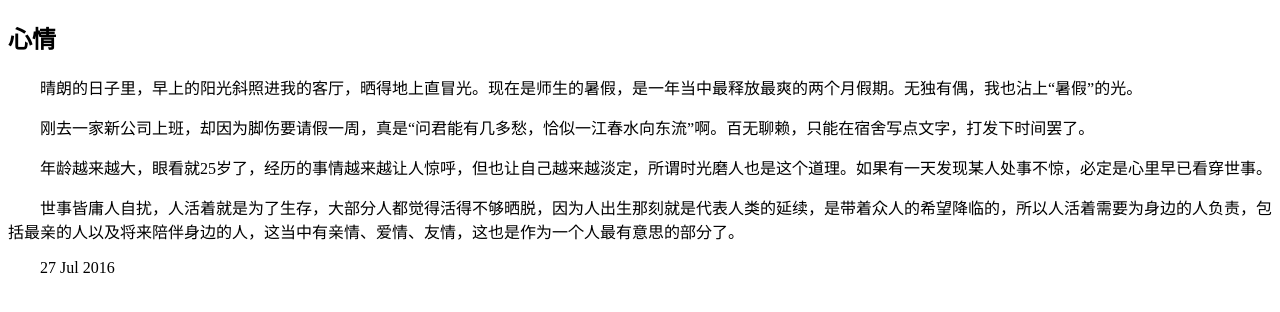
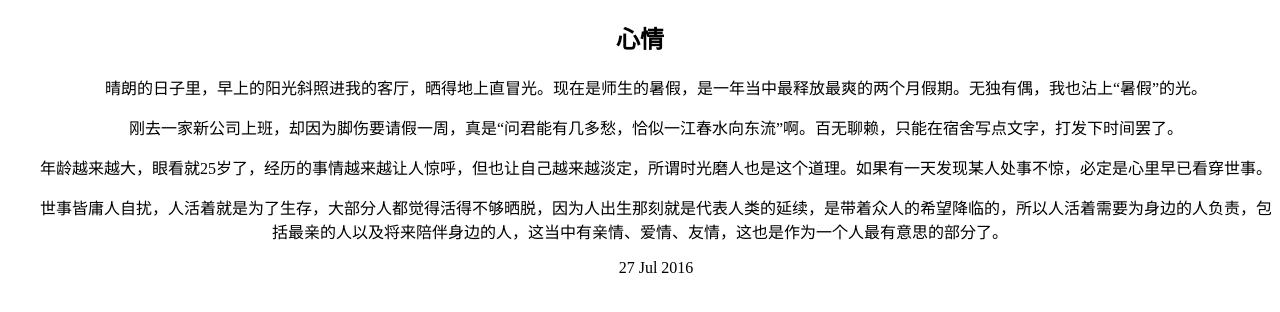
Before and after one commit to code-huisoido/myblog, a Jekyll site: the page built from _posts/2016-07-27-mood.html, in a window 1280 px wide. Shown: the top 312 px of the page. Built offline with Jekyll 4.4.1, drawn with Linux system fonts in a browser that asks for light colours.

Commit message:
modify default.html

```diff
--- a/_layouts/default.html
+++ b/_layouts/default.html
@@ -3,7 +3,7 @@
 <head>
 	<meta http-equiv="content-type" content="text/html;charset=utf-8"/>
 	<title>{{ page.title }}</title>
-	<link rel="stylesheet" type="text/css" href="../css/page.css">
+	<link rel="stylesheet" type="text/css" href="{{ site.baseurl }}/css/page.css">
 </head>
 <body>
 {{ content }}
```
